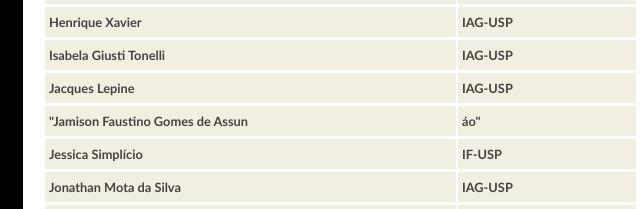
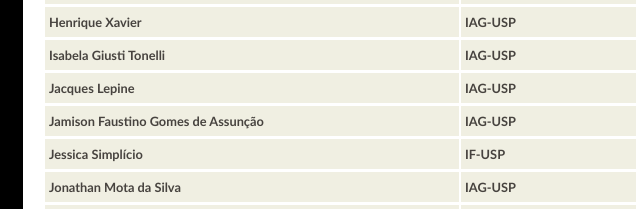
Before and after one commit to PythonBootCampIAG-USP/PBC_page, a plain HTML site: page participants.html in a window 1280 px wide. Shown: the part 1132-1341 px from the top of the page, 168-808 px from the left. Drawn offline with Linux system fonts and the light colour scheme.

Commit message:
Update participants.html
corrigi um nome

```diff
--- a/participants.html
+++ b/participants.html
@@ -169,8 +169,8 @@
         <td align="center" ><b>IAG-USP</b></td>
         </tr>
 <tr>
-        <td align="center" ><b>"Jamison Faustino Gomes de Assun</b> </td>
-        <td align="center" ><b>áo"</b></td>
+        <td align="center" ><b>Jamison Faustino Gomes de Assunção</b> </td>
+        <td align="center" ><b>IAG-USP</b></td>
         </tr>
 <tr>
         <td align="center" ><b>Jessica Simplício</b> </td>
```
